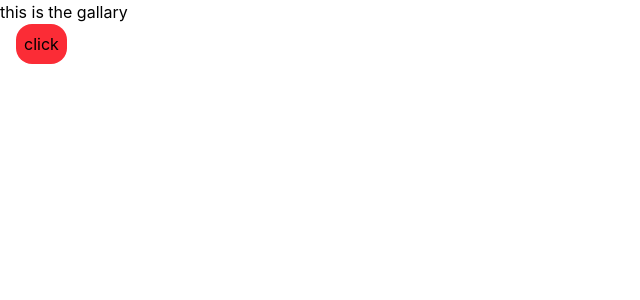
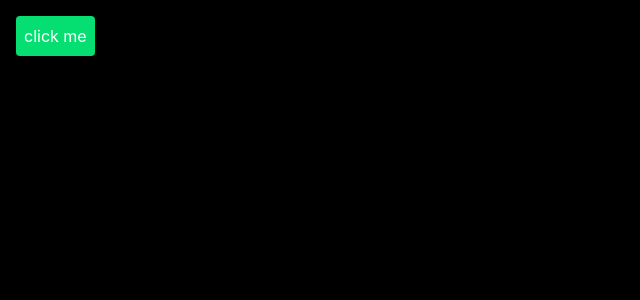
Before and after one commit to Urmit-Sardhara/Gallery_App, a React (Vite) app: page / in a window 1280 px wide. Shown: the top 300 px of the page, without its empty margins (0-640 px from the left). Built offline with nearby package versions, Linux system fonts and the light colour scheme.

Commit message:
add axios api

```diff
--- a/package.json
+++ b/package.json
@@ -11,6 +11,7 @@
   },
   "dependencies": {
     "@tailwindcss/vite": "^4.3.0",
+    "axios": "^1.16.1",
     "react": "^19.2.5",
     "react-dom": "^19.2.5",
     "tailwindcss": "^4.3.0"
--- a/src/App.jsx
+++ b/src/App.jsx
@@ -1,28 +1,21 @@
-import { useEffect, useState } from "react"
+import axios from "axios"
+
+function App() {
+  const getData= async()=>{
+  const respones = await axios.get("https://picsum.photos/v2/list?page=2&limit=100")
+  console.log(respones);
 
 
-function App() {
-  const [name , setname ] = useState("this is the gallary")
+  }
+  return (
+    <div className="bg-black h-screen p-4 text-white">
 
-  const change=()=>{
+      <button
+       className=" bg-green-400 active:scale-95 mb-3 p-2 rounded"
+       onClick={getData}
+       >click me
+      </button>
 
-    setname("btn is click new photo is load ")
-
-  }
-
-  useEffect(()=>{
-    console.log("efect is the runngin ");
-
-  },[name])
-
-
-  return (
-    <div>
-      <h1>{name}</h1>
-      <button onClick={()=>{
-        change()
-
-      }} className="bg-red-500 p-2 ml-4 rounded-2xl ">click</button>
     </div>
   )
 }
```
Also changed, not shown: 1 other file (tests, documents, lock files or other folders).
